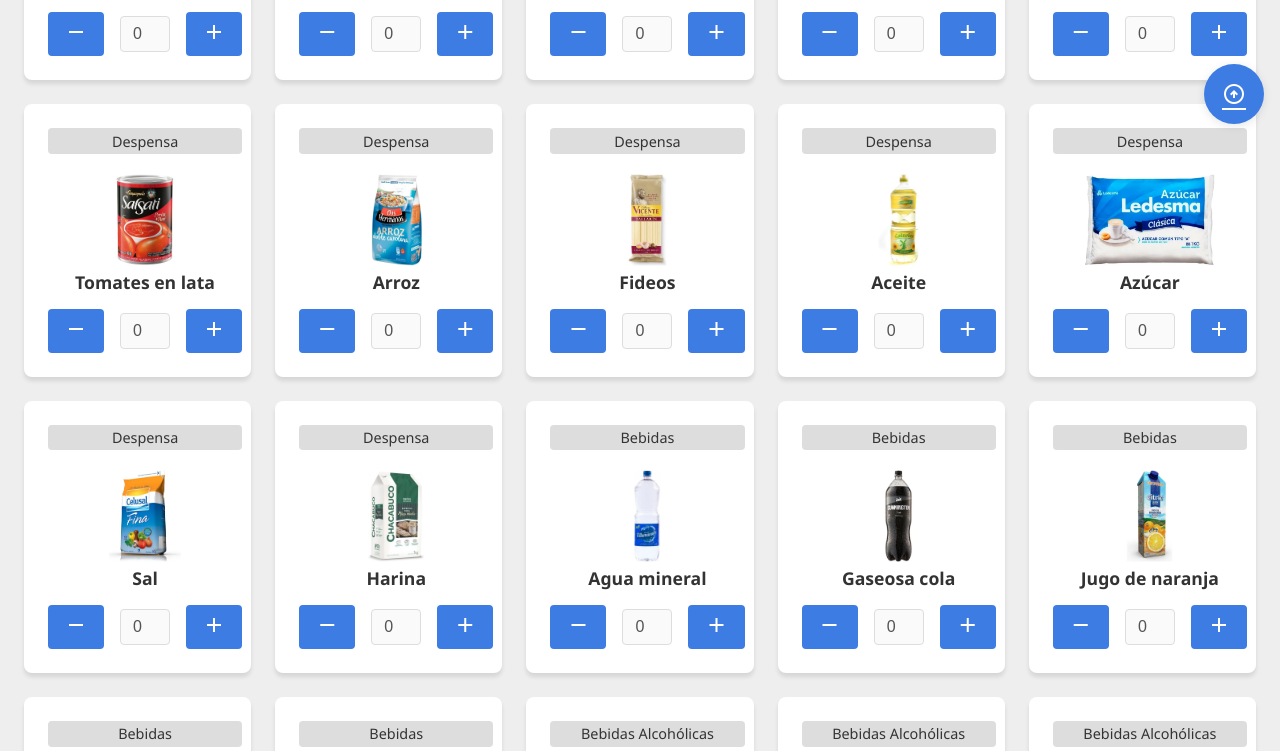
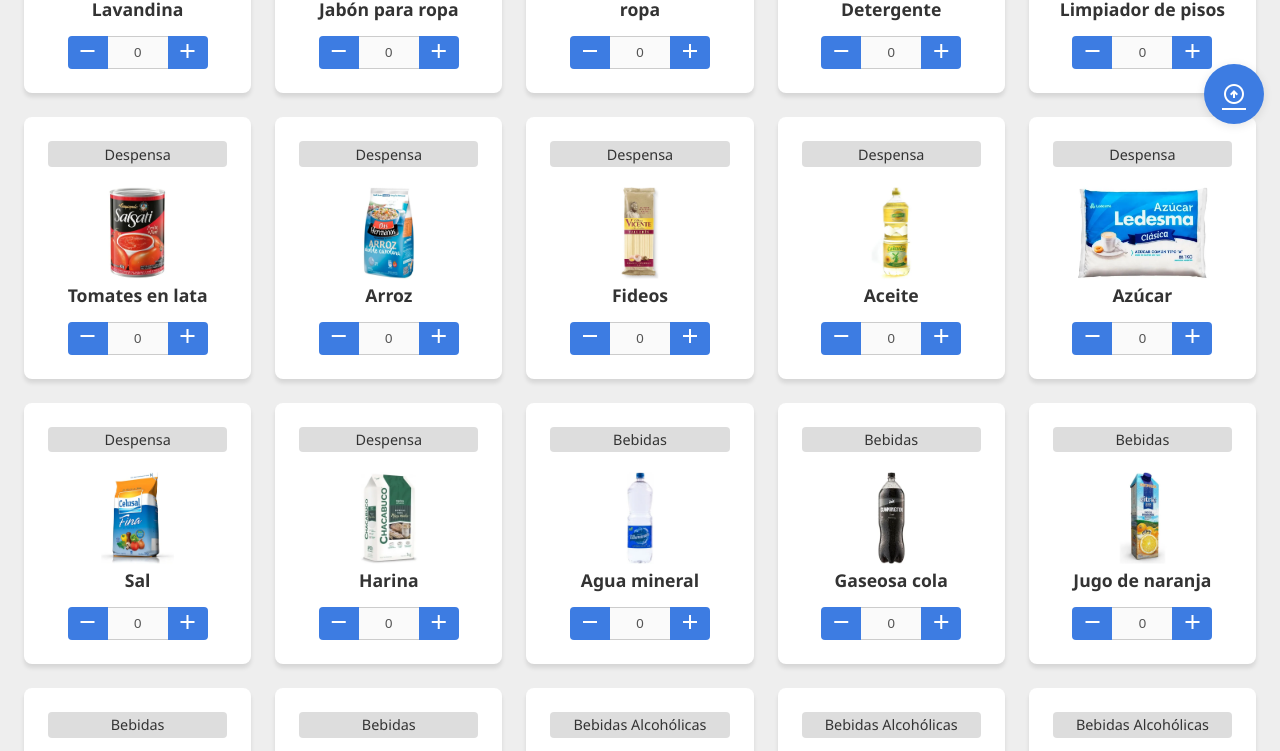
Before and after one commit to matiascano/listaComparas, a plain HTML site: page index.html in a window 1280 px wide. Shown: the part 660-1411 px from the top of the page. Drawn offline with nearby package versions, Linux system fonts and the light colour scheme; some packages are replaced by stand-ins of ours; a script that the page names is missing.

Commit message:
se ajustaron estilos en cards de productos

```diff
--- a/css/style.css
+++ b/css/style.css
@@ -326,14 +326,41 @@ aside ul li:last-child {
   align-items: center;
 }
 
-.cantidad-controles input {
-  width: 3.13rem;
+.cantidad-controles button {
+  padding: 0.1rem 0.5rem;
+  background-color: var(--color-primary);
+  color: var(--color-light);
+  height: 33px;
+  cursor: pointer;
+}
+
+button.menos {
+  border-top-left-radius: var(--radius-s);
+  border-bottom-left-radius: var(--radius-s);
+  border-top-right-radius: 0;
+  border-bottom-right-radius: 0;
+}
+
+button.mas {
+  border-top-right-radius: var(--radius-s);
+  border-bottom-right-radius: var(--radius-s);
+  border-top-left-radius: 0;
+  border-bottom-left-radius: 0;
+}
+
+.inputCantidad {
   text-align: center;
-  margin: 0 var(--space-s);
-  padding: var(--space-xs);
-  font-size: 1rem;
-  border: 1px solid var(--color-secondary-dark);
-  border-radius: var(--radius-s);
+  padding: 0.5rem 1rem;
+  border-inline: 0px;
+  border-block: 1px solid #ccc;
+  width: 3.75rem;
+}
+
+.producto-item span,
+.producto-item img,
+.producto-item div {
+  max-width: 100%;
+  overflow: hidden;
 }
 
 .botonera {
--- a/js/index.js
+++ b/js/index.js
@@ -124,7 +124,7 @@ document.addEventListener("DOMContentLoaded", () => {
             <button class="menos">
               <span class="material-symbols-outlined">remove</span>
             </button>
-            <input id="cantidad-${producto.id}" type="number" min="0" class="inputCantidad" value="${cantidadGuardada}" disabled />
+            <input id="cantidad-${producto.id}" type="text" min="0" class="inputCantidad" value="${cantidadGuardada}" disabled />
             <button class="mas">
               <span class="material-symbols-outlined">add</span>
             </button>
```
